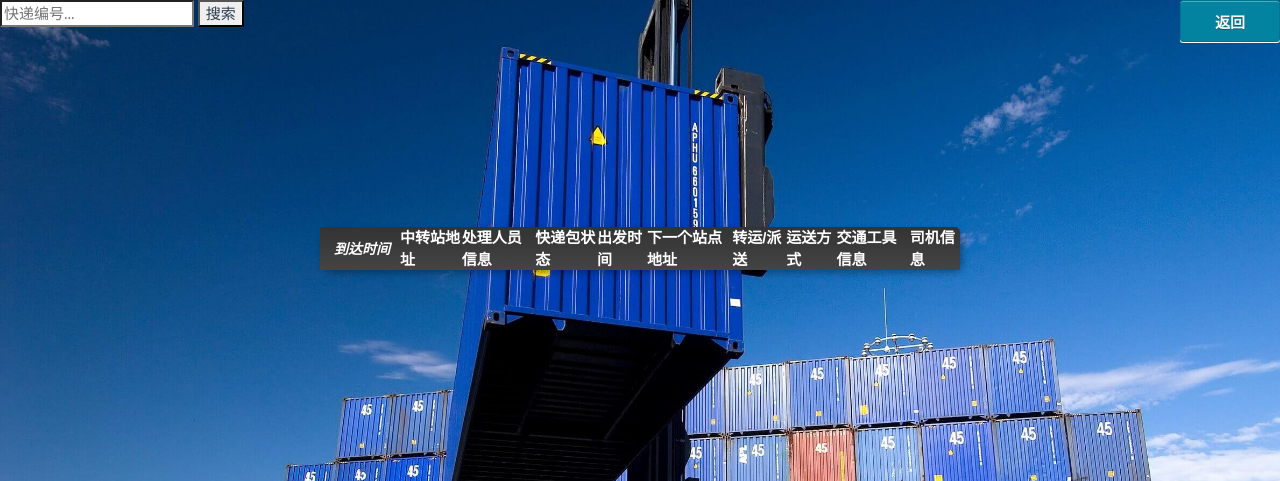
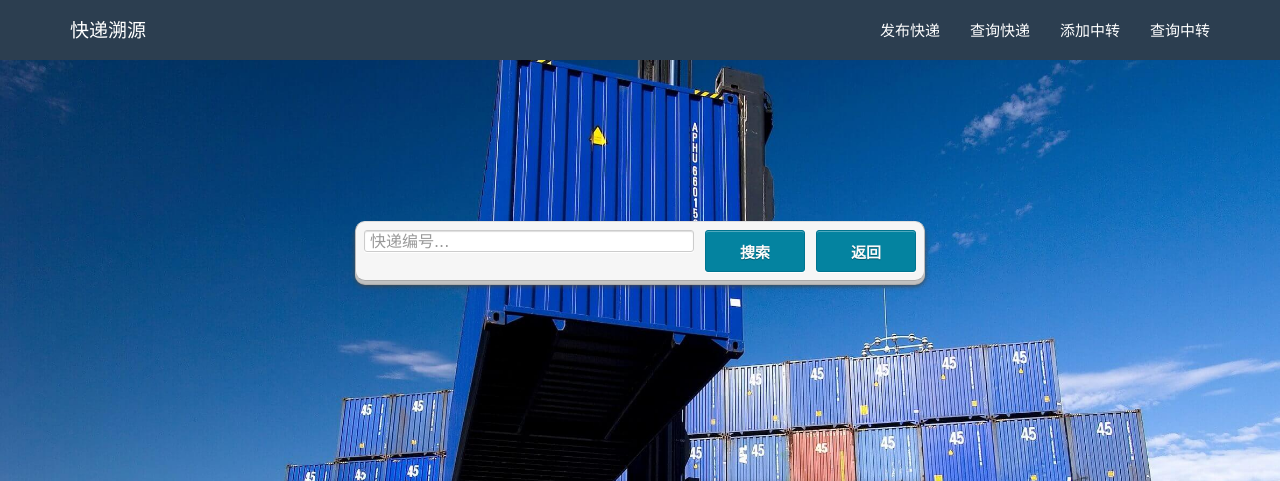
Before and after one commit to h-hg/SCUT-Blockchain-Group2, a Node server app: page /business_search in a window 1280 px wide. Shown: the top 481 px of the page. Run offline with Node 20, Linux system fonts and the light colour scheme; lists and menus that the app fills with data are empty; some libraries are stand-ins or nearby versions.

Commit message:
fix front and add header

```diff
--- a/source-app/views/business_search.ejs
+++ b/source-app/views/business_search.ejs
@@ -13,6 +13,44 @@
 </head>
 
 <body ng-app="application" ng-controller="appController">
+		<nav class="navbar navbar-default navbar-fixed-top">
+				<div class="container">
+					<!-- Brand and toggle get grouped for better mobile display -->
+					<div class="navbar-header page-scroll">
+						<button type="button" class="navbar-toggle" data-toggle="collapse" data-target="#bs-example-navbar-collapse-1">
+							<span class="sr-only">Toggle navigation</span>
+							<span class="icon-bar"></span>
+							<span class="icon-bar"></span>
+							<span class="icon-bar"></span>
+						</button>
+						<a class="navbar-brand" href="/">快递溯源</a>
+					</div>
+
+					<!-- Collect the nav links, forms, and other content for toggling -->
+					<div class="collapse navbar-collapse" id="bs-example-navbar-collapse-1">
+						<ul class="nav navbar-nav navbar-right">
+							<li class="hidden">
+								<a href="#page-top"></a>
+							</li>
+							<li class="page-scroll">
+								<a href="/form">发布快递</a>
+							</li>
+							<li class="page-scroll">
+								<a href="/search">查询快递</a>
+							</li>
+							<li class="page-scroll">
+								<a href="/transit_form">添加中转</a>
+							</li>
+							<li class="page-scroll">
+								<a href="/business_search">查询中转</a>
+							</li>
+						</ul>
+					</div>
+					<!-- /.navbar-collapse -->
+				</div>
+				<!-- /.container-fluid -->
+			</nav>
+			<br/>
 	<div class="form-wrapper">
 		<input type="text" id="search" placeholder="快递编号..." ng-model="query_id" required>
 		<input type="button" class="submitButton" style="margin-left: 2%" value="返回" onclick="javascrtpt:window.location.href='/'">
--- a/source-app/views/css/business_search.css
+++ b/source-app/views/css/business_search.css
@@ -4,7 +4,7 @@
 	margin: auto;
 }
 
-.busiform-wrapper {
+.form-wrapper {
     width: 570px;
     padding: 8px;
     margin: 200px auto;
@@ -18,7 +18,7 @@
     background-image: linear-gradient(top, #f6f6f6, #eae8e8);
 }
 
-.busiform-wrapper #busisearch {
+.form-wrapper #search {
     width: 330px;
     height: 22px;
     padding: 10px 5px;
@@ -29,28 +29,28 @@
     border-radius: 3px;
 }
 
-.busiform-wrapper #busisearch:focus {
+.form-wrapper #search:focus {
     outline: 0;
     border-color: #aaa;
     box-shadow: 0 1px 1px #bbb inset;
 }
 
-.busiform-wrapper #busisearch::-webkit-input-placeholder {
+.form-wrapper #search::-webkit-input-placeholder {
    color: #999;
    font-weight: normal;
 }
 
-.busiform-wrapper #busisearch:-moz-placeholder {
+.form-wrapper #search:-moz-placeholder {
     color: #999;
     font-weight: normal;
 }
 
-.busiform-wrapper #busisearch:-ms-input-placeholder {
+.form-wrapper #search:-ms-input-placeholder {
     color: #999;
     font-weight: normal;
 }
 
-.busiform-wrapper #submit {
+.form-wrapper #submit {
     float: right;
     border: 1px solid #00748f;
     height: 42px;
@@ -69,18 +69,18 @@
     box-shadow: 0 1px 0 rgba(255, 255, 255, 0.3) inset, 0 1px 0 #fff;
 }
 
-.busiform-wrapper #submit:hover,
-.busiform-wrapper #submit:focus {
+.form-wrapper #submit:hover,
+.form-wrapper #submit:focus {
     background-color: #31b2c3;
     background-image: linear-gradient(top, #0483a0, #31b2c3);
 }
 
-.busiform-wrapper #submit:active {
+.form-wrapper #submit:active {
     outline: 0;
     box-shadow: 0 1px 4px rgba(0, 0, 0, 0.5) inset;
 }
 
-.busiform-wrapper #submit::-moz-focus-inner {
+.form-wrapper #submit::-moz-focus-inner {
     border: 0;
 }
 
```
